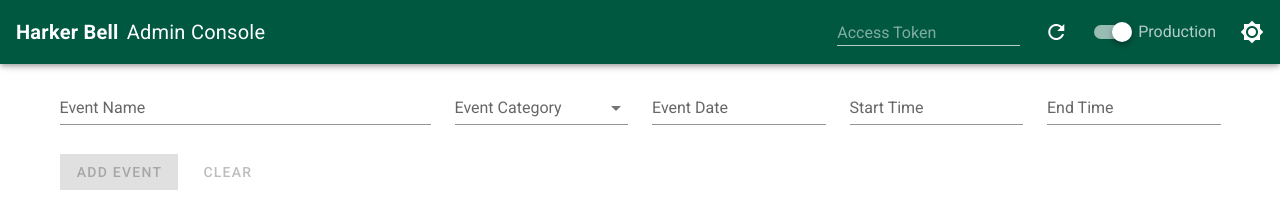
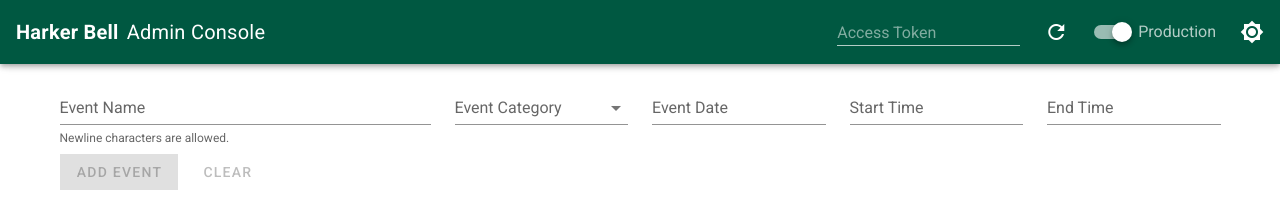
Before and after one commit to HarkerDev/harker-bell-admin, a Vue app: page /addevent in a window 1280 px wide. Shown: the top 222 px of the page. Built offline with nearby package versions, Linux system fonts and the light colour scheme.

Commit message:
Add hint text
lol

```diff
--- a/src/views/AddEvent.vue
+++ b/src/views/AddEvent.vue
@@ -2,7 +2,7 @@
   <v-container>
     <v-row>
       <v-col cols="7" md="3" lg="4" xl="3">
-        <v-text-field v-model="event.name" label="Event Name"></v-text-field>
+        <v-text-field v-model="event.name" label="Event Name" hint="Newline characters are allowed." persistent-hint></v-text-field>
       </v-col>
       <v-col cols="5" md="3" lg="2">
         <v-select v-model="event.category" :items="categories" label="Event Category"></v-select>
```
